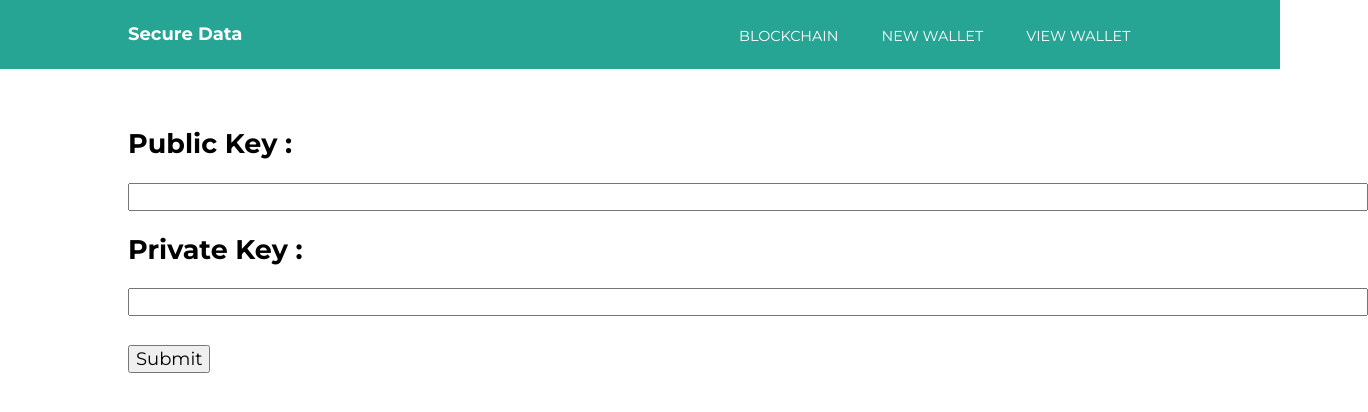
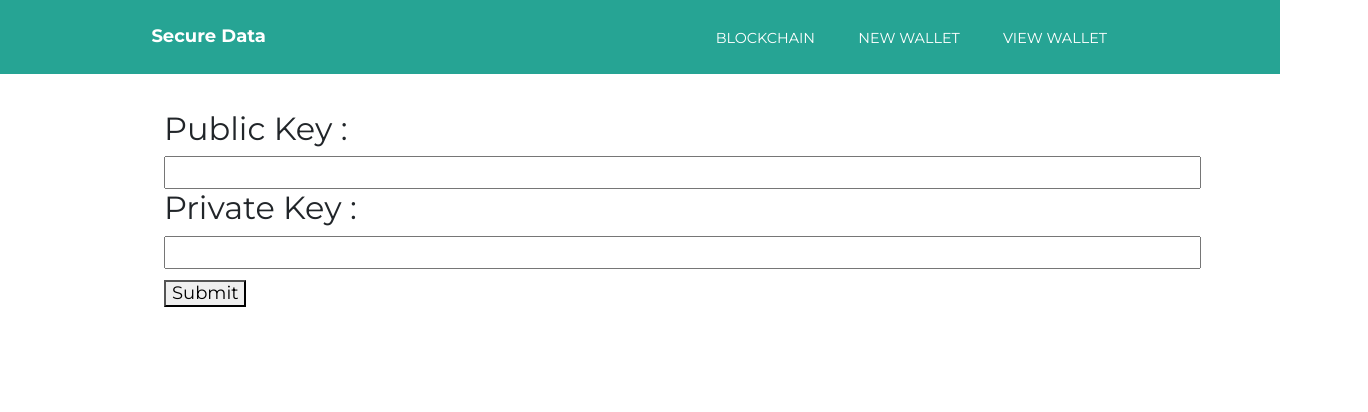
Before and after one commit to pankaj211289/blockchain-ui, an Angular app: page /view-wallet in a window 1280 px wide. Shown: the top 412 px of the page, 1368 px wide, since content can reach past the window. Built offline with nearby package versions, Linux system fonts and the light colour scheme.

Commit message:
Updates Blocks UI

```diff
--- a/angular.json
+++ b/angular.json
@@ -27,6 +27,7 @@
               "src/assets"
             ],
             "styles": [
+              "node_modules/bootstrap/dist/css/bootstrap.min.css",
               "src/styles.scss"
             ],
             "scripts": []
@@ -83,6 +84,7 @@
             "tsConfig": "src/tsconfig.spec.json",
             "karmaConfig": "src/karma.conf.js",
             "styles": [
+              "node_modules/bootstrap/dist/css/bootstrap.min.css",
               "src/styles.scss"
             ],
             "scripts": [],
--- a/package.json
+++ b/package.json
@@ -20,7 +20,11 @@
     "@angular/platform-browser": "~7.0.0",
     "@angular/platform-browser-dynamic": "~7.0.0",
     "@angular/router": "~7.0.0",
+    "@ng-bootstrap/ng-bootstrap": "^4.0.0",
+    "bootstrap": "^4.1.3",
     "core-js": "^2.5.4",
+    "font-awesome": "^4.7.0",
+    "ngx-bootstrap": "^3.1.1",
     "rxjs": "~6.3.3",
     "zone.js": "~0.8.26"
   },
--- a/src/app/app.module.ts
+++ b/src/app/app.module.ts
@@ -9,6 +9,9 @@ import { NavComponent } from './nav/nav.component';
 import { NewWalletComponent } from './new-wallet/new-wallet.component';
 import { ViewWalletComponent } from './view-wallet/view-wallet.component';
 import { BlockchainComponent } from './blockchain/blockchain.component';
+import { NgbModule } from '@ng-bootstrap/ng-bootstrap';
+import { CollapseModule } from 'ngx-bootstrap/collapse';
+import { AccordionModule } from 'ngx-bootstrap/accordion';
 
 @NgModule({
   declarations: [
@@ -22,7 +25,13 @@ import { BlockchainComponent } from './blockchain/blockchain.component';
     BrowserModule,
     AppRoutingModule,
     HttpClientModule,
-    FormsModule
+    FormsModule,
+    NgbModule,
+    CollapseModule,
+    AccordionModule.forRoot()
+  ],
+  exports: [
+    AccordionModule
   ],
   providers: [],
   bootstrap: [AppComponent]
--- a/src/app/blockchain/blockchain.component.html
+++ b/src/app/blockchain/blockchain.component.html
@@ -1,12 +1,11 @@
 <h1>Blockchain</h1>
-
-
-
-
 
 
 <ul *ngIf="blockchain">
 	<li *ngFor="let block of blockchain">
+		<div color="red">
+			<accordion>
+			  <accordion-group heading="Block {{block.height}}">
 			    <p><strong>Height:</strong> {{ block.height }}</p>
 				<p><strong>Hash:</strong> {{ block.hash }}</p>
 				<p><strong>Previous Block:</strong> {{ block.previousBlock }}</p>
@@ -14,5 +13,8 @@
 				<p><strong>Number Of Transactions:</strong> </p>
 				<p><strong>Merkle Root:</strong> {{ block.merkelHash }}</p>
 				<p><strong>Nonce:</strong> {{ block.nonce }}</p>
+			  </accordion-group>
+			</accordion>
+		</div>
 	</li>
 </ul>
--- a/src/app/blockchain/blockchain.component.ts
+++ b/src/app/blockchain/blockchain.component.ts
@@ -1,5 +1,6 @@
 import { Component, OnInit } from '@angular/core';
 import { DataService } from '../data.service';
+import { NgbModule } from '@ng-bootstrap/ng-bootstrap';
 
 @Component({
   selector: 'app-blockchain',
--- a/src/app/nav/nav.component.html
+++ b/src/app/nav/nav.component.html
@@ -1,5 +1,5 @@
 <header>
-	<div class="container">
+	<div class="navcontainer">
 		<a routerLink="/" class="logo">{{appTitle}}</a>
 		<nav>
 			<ul>
--- a/src/app/new-wallet/new-wallet.component.html
+++ b/src/app/new-wallet/new-wallet.component.html
@@ -4,10 +4,10 @@
 
 <div *ngIf="newWallet">
 	<h2>Public Key : </h2>
-	<input type="text" value="{{newWallet.publicKey}}" #pkey size="120" class="styledContainer">
+	<input type="text" value="{{newWallet.publicKey}}" #pkey size="100" class="styledContainer">
     <button (click)="copyInputMessage(pkey)" class="styledContainer">..</button>
 
 	<h2>Private Key : </h2>
-	<input type="text" value="{{newWallet.privateKey}}" #prkey size="120" class="styledContainer">
+	<input type="text" value="{{newWallet.privateKey}}" #prkey size="100" class="styledContainer">
     <button (click)="copyInputMessage(prkey)" class="styledContainer">..</button>
 </div>
--- a/src/app/view-wallet/view-wallet.component.html
+++ b/src/app/view-wallet/view-wallet.component.html
@@ -1,5 +1,5 @@
 <h2>Public Key : </h2>
-<input type="text" #pkey size="120" class="styledContainer" [(ngModel)]="pKeyValue">
+<input type="text" #pkey size="100" class="styledContainer" [(ngModel)]="pKeyValue">
 <h2>Private Key : </h2>
-<input type="text" #prkey size="120" class="styledContainer" [(ngModel)]="prKeyValue">
+<input type="text" #prkey size="100" class="styledContainer" [(ngModel)]="prKeyValue">
 <h2><button (click)="submitWalletDetails()" class="styledContainer">Submit</button></h2>
--- a/src/styles.scss
+++ b/src/styles.scss
@@ -1,5 +1,7 @@
 /* You can add global styles to this file, and also import other style files */
 @import url('https://fonts.googleapis.com/css?family=Montserrat:400,700');
+@import "~bootstrap/dist/css/bootstrap.css";
+@import "~font-awesome/css/font-awesome.css";
 
 body, html {
     height: 100%;
@@ -15,7 +17,7 @@ a {
     text-decoration: none;
 }
 
-.container {
+.navcontainer {
     width: 80%;
     margin: 0 auto;
     padding: 1.3em;
```
Also changed, not shown: 1 other file (tests, documents, lock files or other folders). Lines whose indentation alone changed are shown as unchanged.
